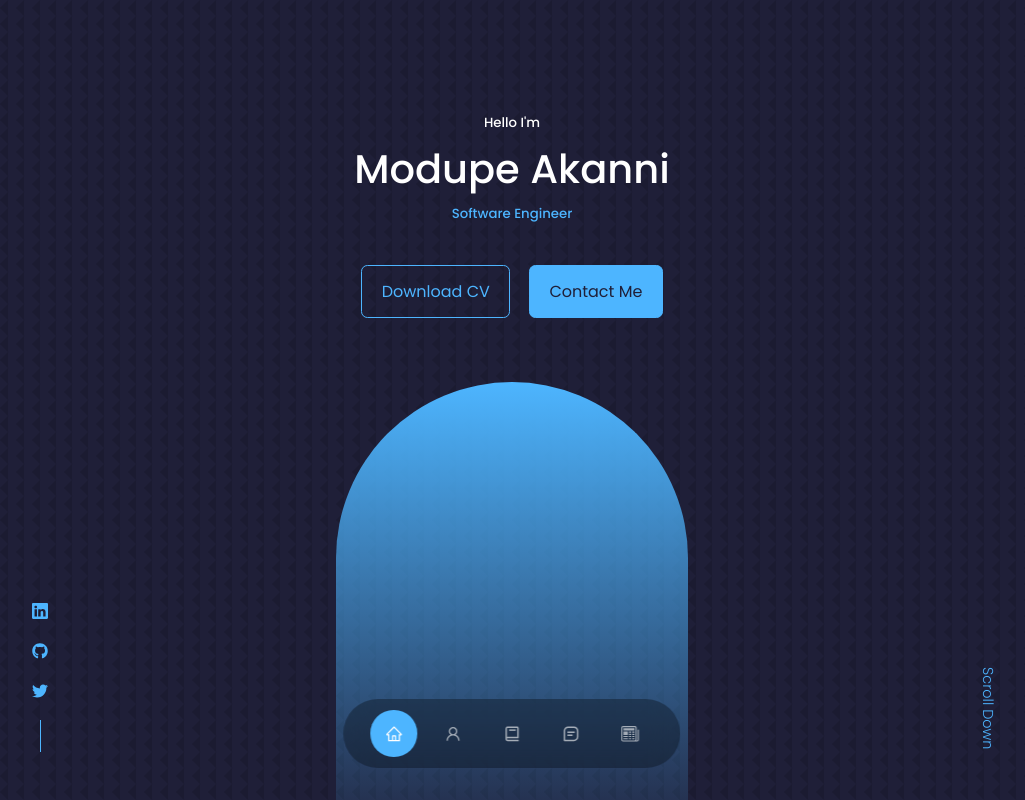
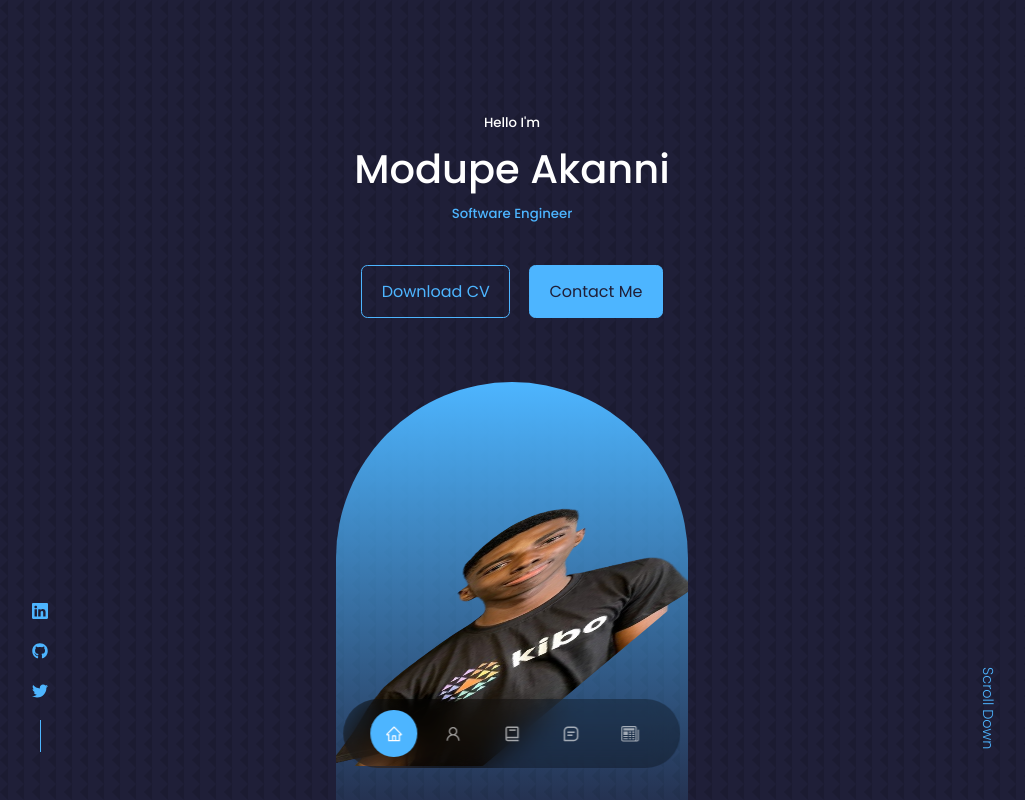
Before and after one commit to Goketech/portfolio, a React (Create React App) app: page / in a window 1280 px wide. Shown: the top 800 px of the page, without its empty margins (128-1153 px from the left). Built offline with nearby package versions, Linux system fonts and the light colour scheme; no server answers.

Commit message:
modify image

```diff
--- a/src/components/header/header.css
+++ b/src/components/header/header.css
@@ -45,7 +45,6 @@ header {
     width: 22rem;
     height: 30rem;
     position: absolute;
-    rotate: 90;
     left: calc(50% - 11rem);
     margin-top: 4rem;
     border-radius: 12rem 12rem 0 0;
@@ -54,7 +53,7 @@ header {
 }
 
 .slant-image {
-    transform: skew(-90deg);
+    transform: skew(-50deg);
 }
 
 .slant-image.horizontal {
```
